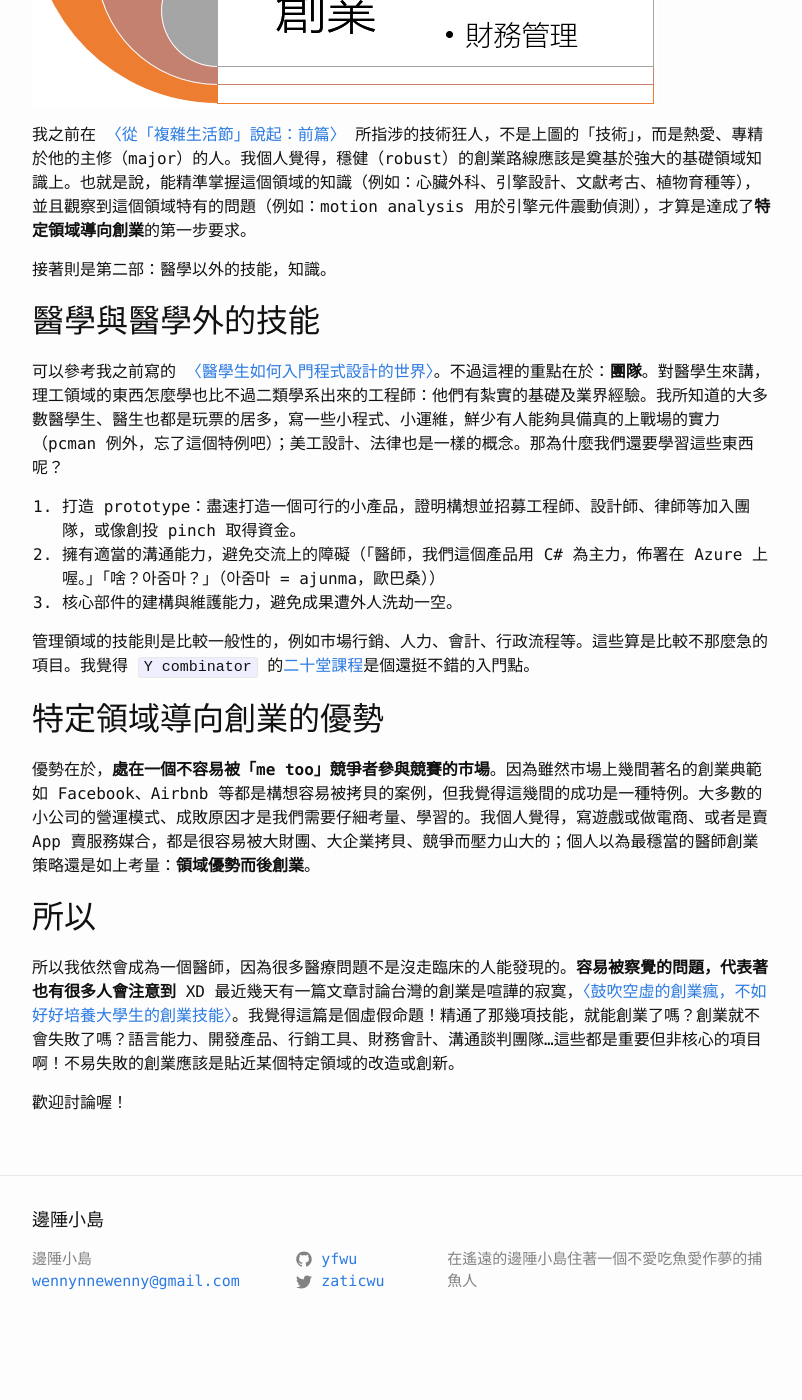
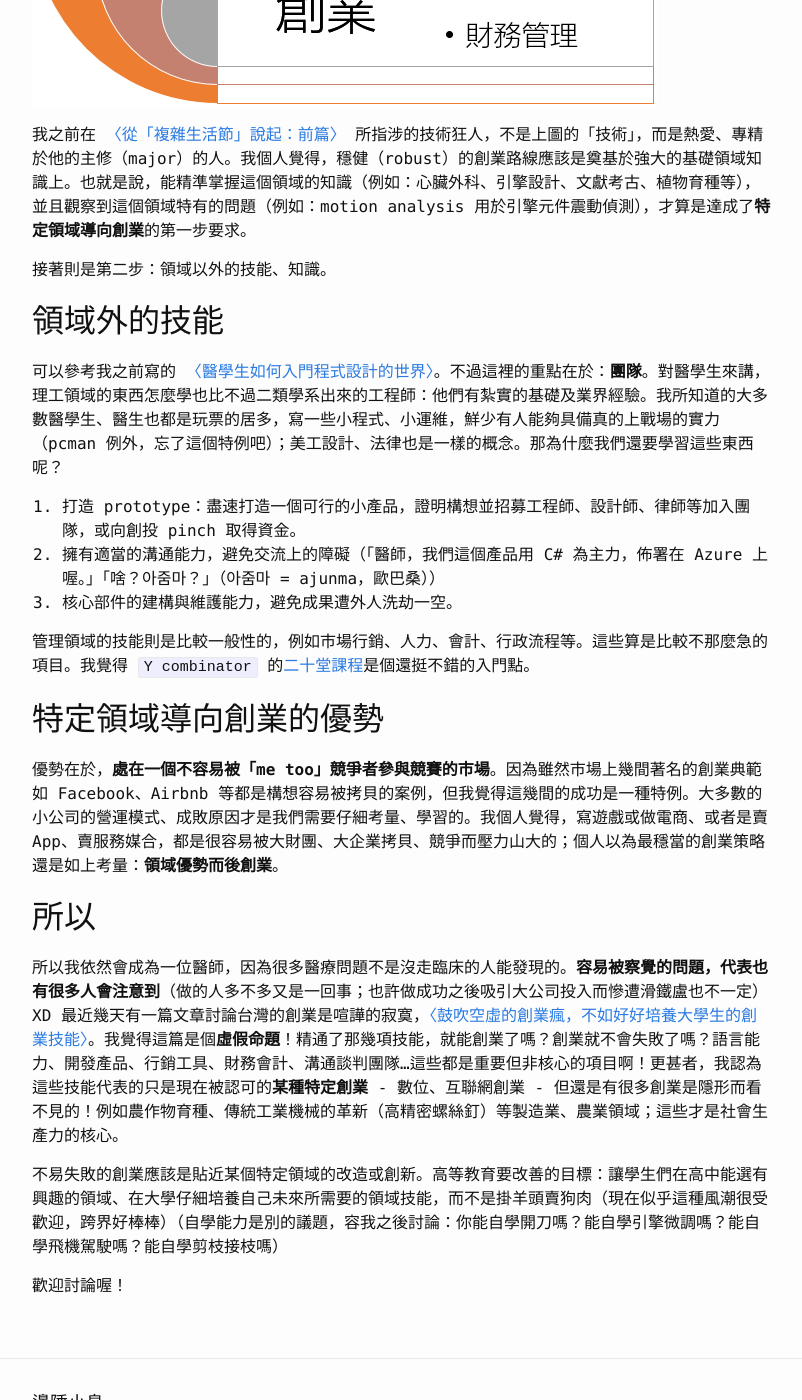
Before and after one commit to algaebrown/yfwu.github.io, a Jekyll site: the page built from _posts/startup/2016-05-26-startup-with-field.md, in a window 1280 px wide and 1400 px high, scrolled down 600 px. Shown: the whole window, without its empty margins (238-1040 px from the left). Built offline with Jekyll 4.4.1, drawn with Linux system fonts in a browser that asks for light colours; comment, search, counter and statistics services are not loaded; before the commit the page ends 1953 px from its top, so only the background shows below that.

Commit message:
field startup update

```diff
--- a/_posts/startup/2016-05-26-startup-with-field.md
+++ b/_posts/startup/2016-05-26-startup-with-field.md
@@ -12,21 +12,23 @@ tags: [field]
 
 我之前在 [〈從「複雜生活節」說起：前篇〉](http://yfwu.github.io/startup/2016/04/17/cannikin-law-1.html) 所指涉的技術狂人，不是上圖的「技術」，而是熱愛、專精於他的主修（major）的人。我個人覺得，穩健（robust）的創業路線應該是奠基於強大的基礎領域知識上。也就是說，能精準掌握這個領域的知識（例如：心臟外科、引擎設計、文獻考古、植物育種等），並且觀察到這個領域特有的問題（例如：motion analysis 用於引擎元件震動偵測），才算是達成了**特定領域導向創業**的第一步要求。
 
-接著則是第二部：醫學以外的技能，知識。
+接著則是第二步：領域以外的技能、知識。
 
-## 醫學與醫學外的技能
+## 領域外的技能
 可以參考我之前寫的 [〈醫學生如何入門程式設計的世界〉](http://yfwu.github.io/%E9%9A%A8%E6%83%B3/2016/01/18/medical-student-programming.html)。不過這裡的重點在於：**團隊**。對醫學生來講，理工領域的東西怎麼學也比不過二類學系出來的工程師：他們有紮實的基礎及業界經驗。我所知道的大多數醫學生、醫生也都是玩票的居多，寫一些小程式、小運維，鮮少有人能夠具備真的上戰場的實力（pcman 例外，忘了這個特例吧）；美工設計、法律也是一樣的概念。那為什麼我們還要學習這些東西呢？
 
-1. 打造 prototype：盡速打造一個可行的小產品，證明構想並招募工程師、設計師、律師等加入團隊，或像創投 pinch 取得資金。
+1. 打造 prototype：盡速打造一個可行的小產品，證明構想並招募工程師、設計師、律師等加入團隊，或向創投 pinch 取得資金。
 2. 擁有適當的溝通能力，避免交流上的障礙（「醫師，我們這個產品用 C# 為主力，佈署在 Azure 上喔。」「啥？아줌마？」（아줌마 = ajunma，歐巴桑））
 3. 核心部件的建構與維護能力，避免成果遭外人洗劫一空。
 
 管理領域的技能則是比較一般性的，例如市場行銷、人力、會計、行政流程等。這些算是比較不那麼急的項目。我覺得 ``Y combinator`` 的[二十堂課程](http://startupclass.club/steps)是個還挺不錯的入門點。
 
 ## 特定領域導向創業的優勢
-優勢在於，**處在一個不容易被「me too」競爭者參與競賽的市場**。因為雖然市場上幾間著名的創業典範如 Facebook、Airbnb 等都是構想容易被拷貝的案例，但我覺得這幾間的成功是一種特例。大多數的小公司的營運模式、成敗原因才是我們需要仔細考量、學習的。我個人覺得，寫遊戲或做電商、或者是賣 App 賣服務媒合，都是很容易被大財團、大企業拷貝、競爭而壓力山大的；個人以為最穩當的醫師創業策略還是如上考量：**領域優勢而後創業**。
+優勢在於，**處在一個不容易被「me too」競爭者參與競賽的市場**。因為雖然市場上幾間著名的創業典範如 Facebook、Airbnb 等都是構想容易被拷貝的案例，但我覺得這幾間的成功是一種特例。大多數的小公司的營運模式、成敗原因才是我們需要仔細考量、學習的。我個人覺得，寫遊戲或做電商、或者是賣 App、賣服務媒合，都是很容易被大財團、大企業拷貝、競爭而壓力山大的；個人以為最穩當的創業策略還是如上考量：**領域優勢而後創業**。
 
 ## 所以
-所以我依然會成為一個醫師，因為很多醫療問題不是沒走臨床的人能發現的。**容易被察覺的問題，代表著也有很多人會注意到** XD 最近幾天有一篇文章討論台灣的創業是喧譁的寂寞，[〈鼓吹空虛的創業瘋，不如好好培養大學生的創業技能〉](https://yowureport.com/19823/)。我覺得這篇是個虛假命題！精通了那幾項技能，就能創業了嗎？創業就不會失敗了嗎？語言能力、開發產品、行銷工具、財務會計、溝通談判團隊...這些都是重要但非核心的項目啊！不易失敗的創業應該是貼近某個特定領域的改造或創新。
+所以我依然會成為一位醫師，因為很多醫療問題不是沒走臨床的人能發現的。**容易被察覺的問題，代表也有很多人會注意到**（做的人多不多又是一回事；也許做成功之後吸引大公司投入而慘遭滑鐵盧也不一定） XD 最近幾天有一篇文章討論台灣的創業是喧譁的寂寞，[〈鼓吹空虛的創業瘋，不如好好培養大學生的創業技能〉](https://yowureport.com/19823/)。我覺得這篇是個**虛假命題**！精通了那幾項技能，就能創業了嗎？創業就不會失敗了嗎？語言能力、開發產品、行銷工具、財務會計、溝通談判團隊...這些都是重要但非核心的項目啊！更甚者，我認為這些技能代表的只是現在被認可的**某種特定創業** - 數位、互聯網創業 - 但還是有很多創業是隱形而看不見的！例如農作物育種、傳統工業機械的革新（高精密螺絲釘）等製造業、農業領域；這些才是社會生產力的核心。
+
+不易失敗的創業應該是貼近某個特定領域的改造或創新。高等教育要改善的目標：讓學生們在高中能選有興趣的領域、在大學仔細培養自己未來所需要的領域技能，而不是掛羊頭賣狗肉（現在似乎這種風潮很受歡迎，跨界好棒棒）（自學能力是別的議題，容我之後討論：你能自學開刀嗎？能自學引擎微調嗎？能自學飛機駕駛嗎？能自學剪枝接枝嗎）
 
 歡迎討論喔！
```
